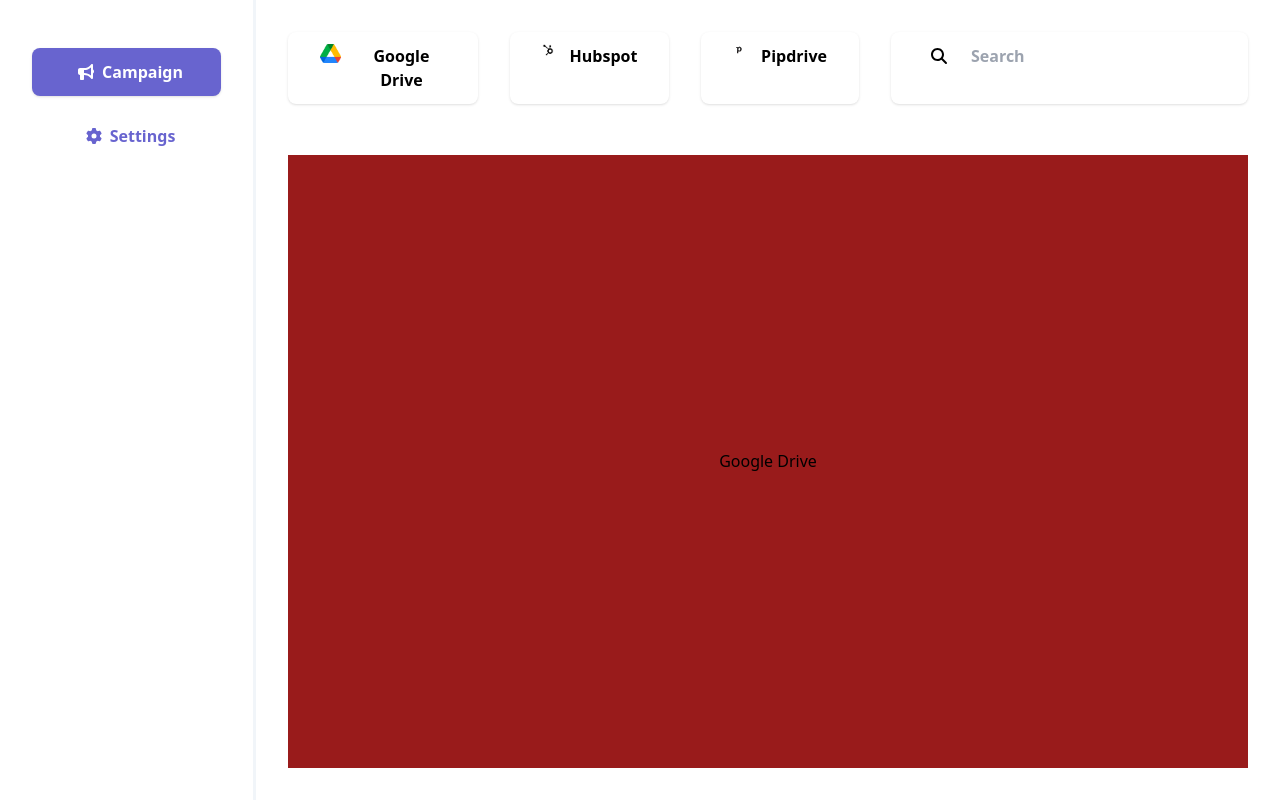
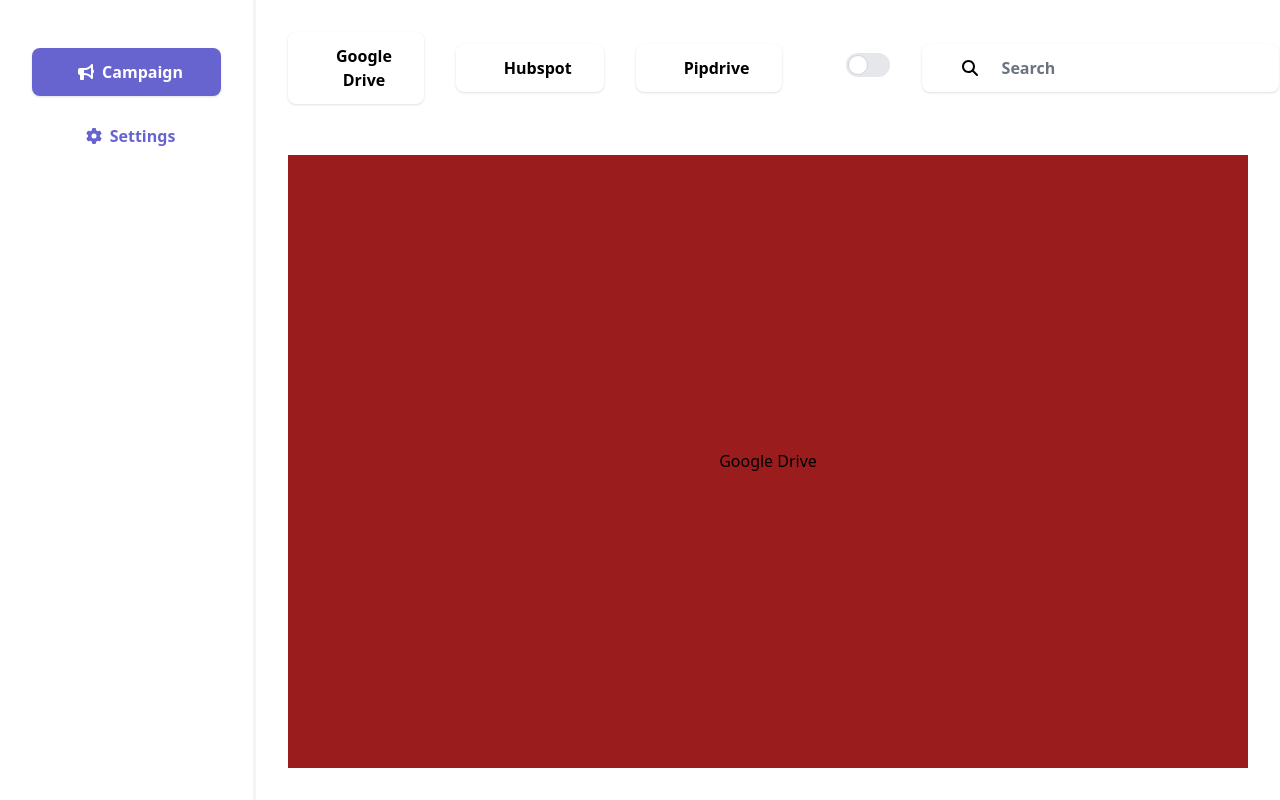
Before and after one commit to arvandmoe/dashboard, a React (Create React App) app: page / in a window 1280 px wide. Built offline with nearby package versions, Linux system fonts and the light colour scheme.

Commit message:
dark mode implemented

```diff
--- a/package.json
+++ b/package.json
@@ -20,6 +20,8 @@
     "@types/node": "^18.0.0",
     "@types/react": "^18.0.14",
     "@types/react-dom": "^18.0.5",
+    "flowbite": "^1.4.7",
+    "flowbite-react": "^0.0.26",
     "react": "^18.2.0",
     "react-dom": "^18.2.0",
     "react-redux": "^8.0.2",
--- a/src/App.tsx
+++ b/src/App.tsx
@@ -1,19 +1,19 @@
 import { BrowserRouter as Router, Route, Routes } from "react-router-dom";
-import CampaignBar from "./components/TopBar";
 import SideBar from "./components/SideBar";
+import TopBar from "./components/TopBar";
 import { ROUTES } from "./constants/routes";
 import Campaign from "./pages/Campaign";
 import Error from "./pages/Error";
 import GoogleDrive from "./pages/GoogleDrive";
 import HubSpot from "./pages/HubSpot";
 import PipeDrive from "./pages/PipeDrive";
+import Search from "./pages/Search";
 import Settings from "./pages/Settings";
-import Search from "./pages/Search";
 
 function App() {
   return (
     <Router>
-      <div className="flex h-screen">
+      <div className="flex h-screen dark:bg-slate-900">
         <div className="w-1/5">
           <div className="flex">
             <SideBar />
@@ -23,7 +23,7 @@ function App() {
         <div className="w-4/5">
           <div className="h-screen flex flex-col">
             <div className="div h-1/6">
-              <CampaignBar />
+              <TopBar />
             </div>
             <div className="div h-5/6 m-8">
               <Routes>
--- a/src/components/ContainedButton.tsx
+++ b/src/components/ContainedButton.tsx
@@ -16,8 +16,8 @@ const ContainedButton: FC<ContainedButtonProps> = ({
   return (
     <button
       className={
-        "w-full font-bold py-3 rounded-lg hover:bg-purple hover:text-white " +
-        (isActive ? "bg-purple text-white shadow" : "bg-white text-purple")
+        "w-full font-bold py-3 rounded-lg hover:bg-mpurple hover:text-white " +
+        (isActive ? "bg-mpurple text-white shadow" : "bg-white text-mpurple")
       }
       onClick={onClick}
     >
--- a/src/components/SearchBox.tsx
+++ b/src/components/SearchBox.tsx
@@ -10,7 +10,7 @@ const SearchBox: FC<SearchBoxProps> = ({ onClick }) => {
   return (
     <button
       className={
-        "font-bold py-3 px-8 rounded-lg bg-white text-black shadow hover:bg-gray flex "
+        "font-bold py-3 px-8 rounded-lg bg-white text-black shadow hover:bg-gray flex justify-self-end "
       }
       onClick={onClick}
     >
--- a/src/components/SimpleButton.tsx
+++ b/src/components/SimpleButton.tsx
@@ -17,7 +17,7 @@ const SimpleButton: FC<SimpleButtonProps> = ({
     <button
       className={
         "font-bold py-3 px-8 rounded-lg bg-white text-black shadow hover:bg-gray flex " +
-        (isActive ? "bg-gray" : "")
+        (isActive ? "bg-mgray" : "")
       }
       onClick={onClick}
     >
--- /dev/null
+++ b/src/components/ThemeSwitch.tsx
@@ -0,0 +1,33 @@
+import React, { useState } from "react";
+import { getTheme, switchTheme } from "../utils/theme";
+
+const ThemeSwitch = () => {
+  const [checked, setChecked] = useState(getTheme() === "dark");
+
+  function toggleSwitch() {
+    setChecked(!checked);
+    const newTheme = !checked ? "dark" : "light";
+    switchTheme(newTheme);
+  }
+
+  return (
+    <div className="isolate">
+      <label
+        htmlFor="checked-toggle"
+        className="inline-flex relative items-center cursor-pointer"
+      >
+        <input
+          type="checkbox"
+          value=""
+          id="checked-toggle"
+          className="sr-only peer"
+          checked={checked}
+          onChange={toggleSwitch}
+        ></input>
+        <div className="w-11 h-6 bg-gray-200 rounded-full peer peer-focus:ring-4 peer-focus:ring-slate-300 dark:peer-focus:ring-slate-800 dark:bg-gray-700 peer-checked:after:translate-x-full peer-checked:after:border-white after:content-[''] after:absolute after:top-0.5 after:left-[2px] after:bg-white after:border-gray-300 after:border after:rounded-full after:h-5 after:w-5 after:transition-all dark:border-gray-600 peer-checked:bg-slate-600"></div>
+      </label>
+    </div>
+  );
+};
+
+export default ThemeSwitch;
--- a/src/components/TopBar.tsx
+++ b/src/components/TopBar.tsx
@@ -14,15 +14,16 @@ import Hubspot from "../resources/hubspot.png";
 import Pipedrive from "../resources/pipedrive.svg";
 import SearchBox from "./SearchBox";
 import SimpleButton from "./SimpleButton";
+import ThemeSwitch from "./ThemeSwitch";
 
-const CampaignBar = () => {
+const TopBar = () => {
   const campaignState = useSelector((state: RootState) => state.campaign);
   const dispatch = useDispatch();
   const navigate = useNavigate();
   const location = useLocation();
 
   return (
-    <div className="pt-8 px-8 flex space-x-8 justify-end">
+    <div className="pt-8 px-8 flex space-x-8 justify-start items-center">
       {location.pathname !== "/settings" && (
         <>
           <SimpleButton
@@ -54,6 +55,8 @@ const CampaignBar = () => {
           />
         </>
       )}
+      <div className="grow" />
+      <ThemeSwitch />
       <SearchBox
         onClick={() => {
           dispatch(toggleSearch());
@@ -64,4 +67,4 @@ const CampaignBar = () => {
   );
 };
 
-export default CampaignBar;
+export default TopBar;
--- /dev/null
+++ b/src/utils/theme.ts
@@ -0,0 +1,16 @@
+function getTheme() {
+    const theme = localStorage?.getItem('theme') ?? 'light'
+    switchTheme(theme)
+    return theme
+}
+
+function switchTheme(theme: string) {
+    localStorage.theme = theme
+    if (localStorage.theme === 'dark' || (!('theme' in localStorage) && window.matchMedia('(prefers-color-scheme: dark)').matches)) {
+        document.documentElement.classList.add('dark')
+    } else {
+        document.documentElement.classList.remove('dark')
+    }
+}
+
+export { getTheme, switchTheme }
--- a/tailwind.config.js
+++ b/tailwind.config.js
@@ -3,12 +3,16 @@
 const colors = require("tailwindcss/colors");
 
 module.exports = {
-  content: ["./src/**/*.{js,jsx,ts,tsx}"],
+  content: [
+    "./src/**/*.{js,jsx,ts,tsx}",
+    "node_modules/flowbite-react/**/*.{js,jsx,ts,tsx}",
+  ],
   theme: {
     extend: {},
     colors: {
-      purple: "#6864CF",
-      gray: "#D0D0D0",
+      mpurple: "#6864CF",
+      mgray: "#D0D0D0",
+      gray: colors.gray,
       green: colors.green,
       slate: colors.slate,
       white: colors.white,
@@ -18,5 +22,5 @@ module.exports = {
       blue: colors.blue,
     },
   },
-  plugins: [],
+  plugins: [require("flowbite/plugin")],
 };
```
Also changed, not shown: 1 other file (tests, documents, lock files or other folders).
